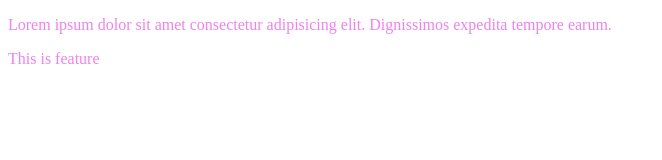
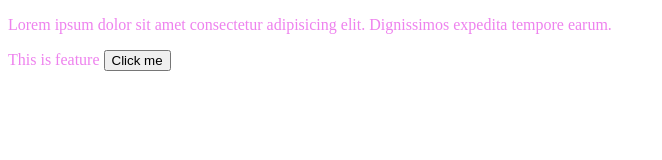
Before and after one commit to KaushalKalal/localrepo, a plain HTML site: page index.html in a window 1280 px wide. Shown: the whole page, without its empty margins (0-662 px from the left). Drawn offline with Linux system fonts and the light colour scheme.

Commit message:
Add new button

```diff
--- a/index.html
+++ b/index.html
@@ -8,6 +8,6 @@
 </head>
 <body>
     <p>Lorem ipsum dolor sit amet consectetur adipisicing elit. Dignissimos expedita tempore earum.</p>
-    <p>This is feature</p>
+    <p>This is feature <button>Click me</button></p>
 </body>
 </html>
```
